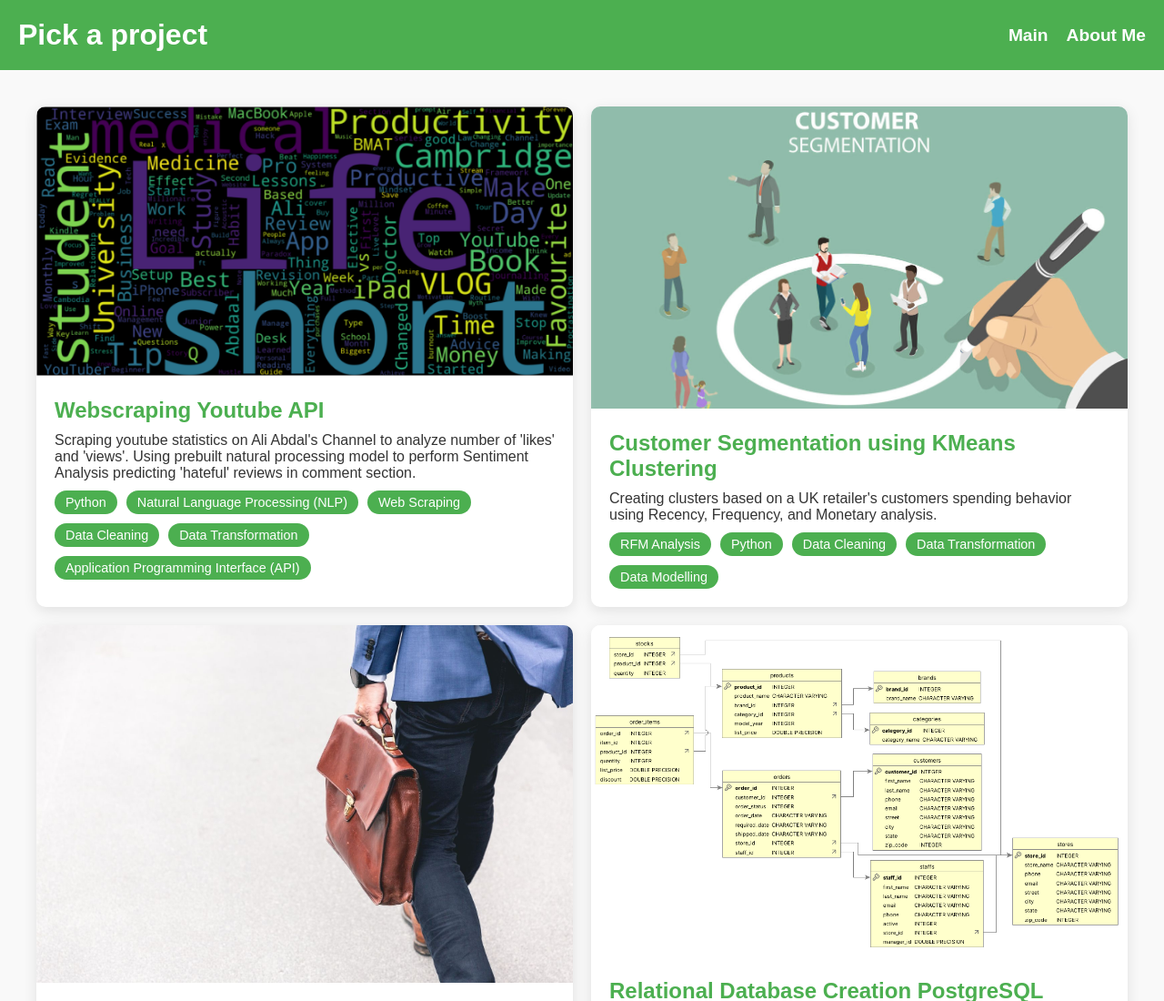
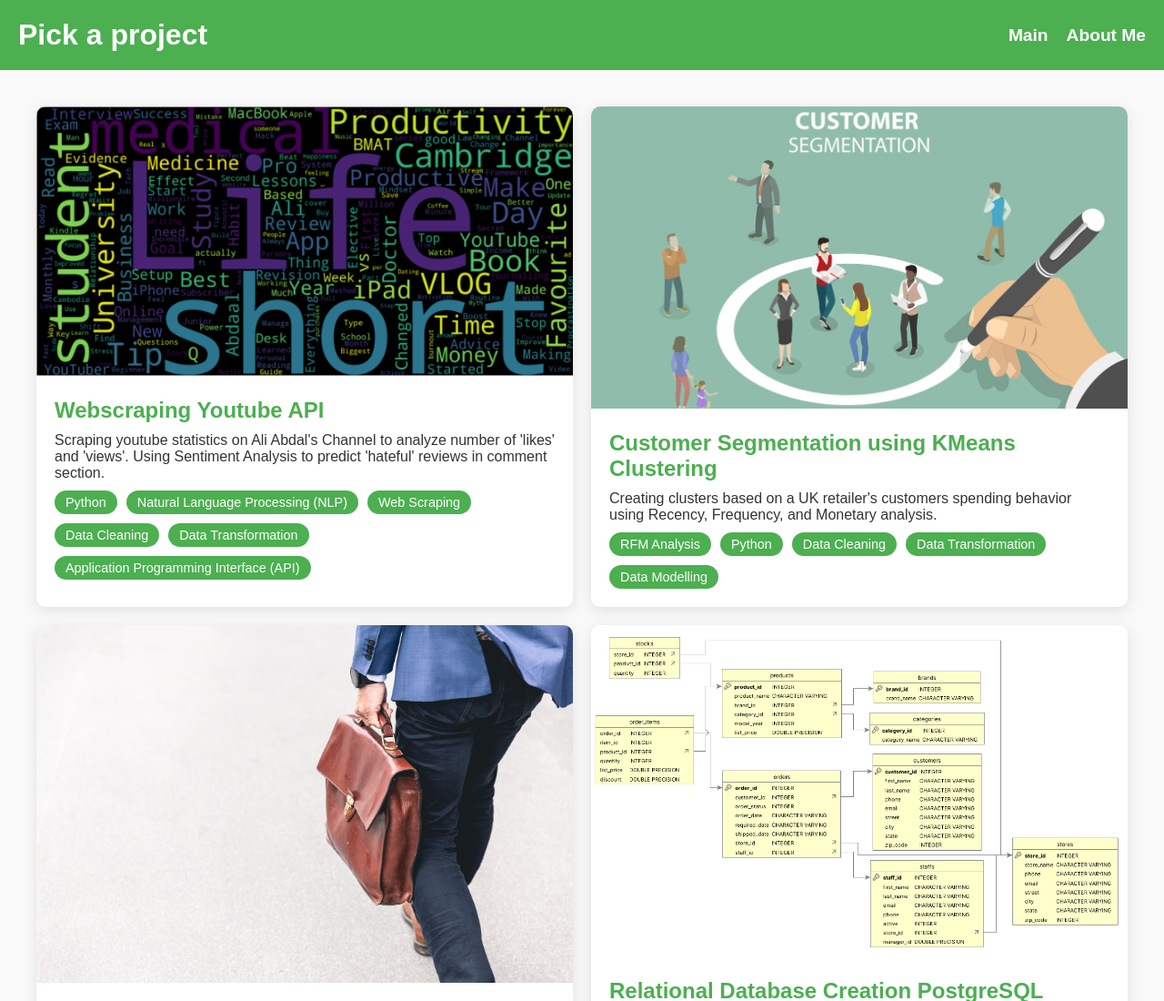
Before and after one commit to muzzymoose/muzafar, a plain HTML site: page index.html in a window 1280 px wide. Shown: the top 1100 px of the page at 91% size. Drawn offline with Linux system fonts and the light colour scheme.

Commit message:
Update index.html

```diff
--- a/index.html
+++ b/index.html
@@ -179,7 +179,7 @@
             </a>
             <div class="card-content">
                 <h3>Webscraping Youtube API</h3>
-                <p>Scraping youtube statistics on Ali Abdal's Channel to analyze number of 'likes' and 'views'. Using prebuilt natural processing model to perform Sentiment Analysis predicting 'hateful' reviews in comment section.</p>
+                <p>Scraping youtube statistics on Ali Abdal's Channel to analyze number of 'likes' and 'views'. Using Sentiment Analysis to predict 'hateful' reviews in comment section.</p>
                 <div class="tags">
                     <div class="tag">Python</div>
                     <div class="tag">Natural Language Processing (NLP)</div>
```
